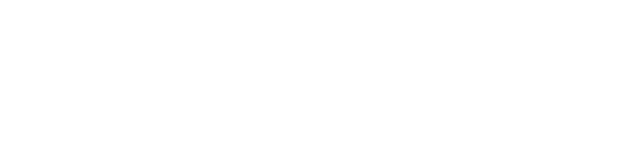
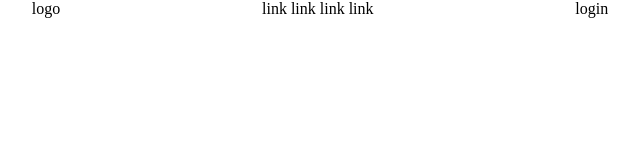
Before and after one commit to GemelliAngelo/htmlcss-struttura-discord, a plain HTML site: page index.html in a window 1280 px wide. Shown: the whole page, without its empty margins (320-960 px from the left). Drawn offline with Linux system fonts and the light colour scheme.

Commit message:
add structure

```diff
--- a/css/style.css
+++ b/css/style.css
@@ -4,6 +4,10 @@
   box-sizing: border-box;
   margin: 0;
   padding: 0;
+}
+
+body {
+  background-color: white;
 }
 
 /* # UTILS */
@@ -14,3 +18,19 @@
   width: 1000px;
   max-width: 100%;
 }
+
+/* HEADER */
+
+.upper-header {
+  display: flex;
+  justify-content: space-evenly;
+}
+
+.link-list {
+  display: inline-block;
+  list-style-type: none;
+}
+
+.link-list-item {
+  display: inline-block;
+}
--- a/index.html
+++ b/index.html
@@ -9,7 +9,22 @@
     <link rel="shortcut icon" href="./img/icon.png" type="image/x-icon" />
   </head>
   <body>
-    <header></header>
+    <header>
+      <div class="upper-header container">
+        <div class="logo">logo</div>
+
+        <nav class="link-list-section">
+          <ul class="link-list">
+            <li class="link-list-item">link</li>
+            <li class="link-list-item">link</li>
+            <li class="link-list-item">link</li>
+            <li class="link-list-item">link</li>
+          </ul>
+        </nav>
+
+        <div class="login">login</div>
+      </div>
+    </header>
 
     <main></main>
 
```
